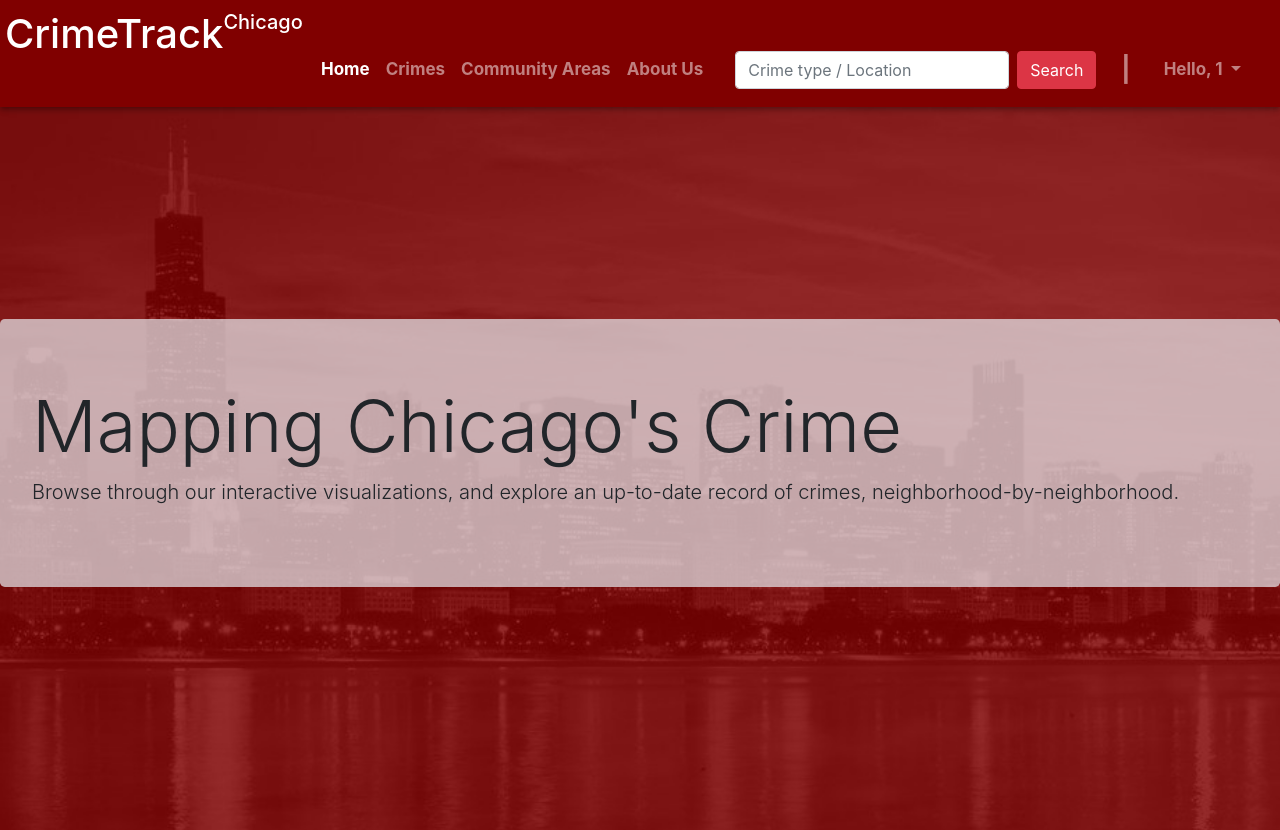
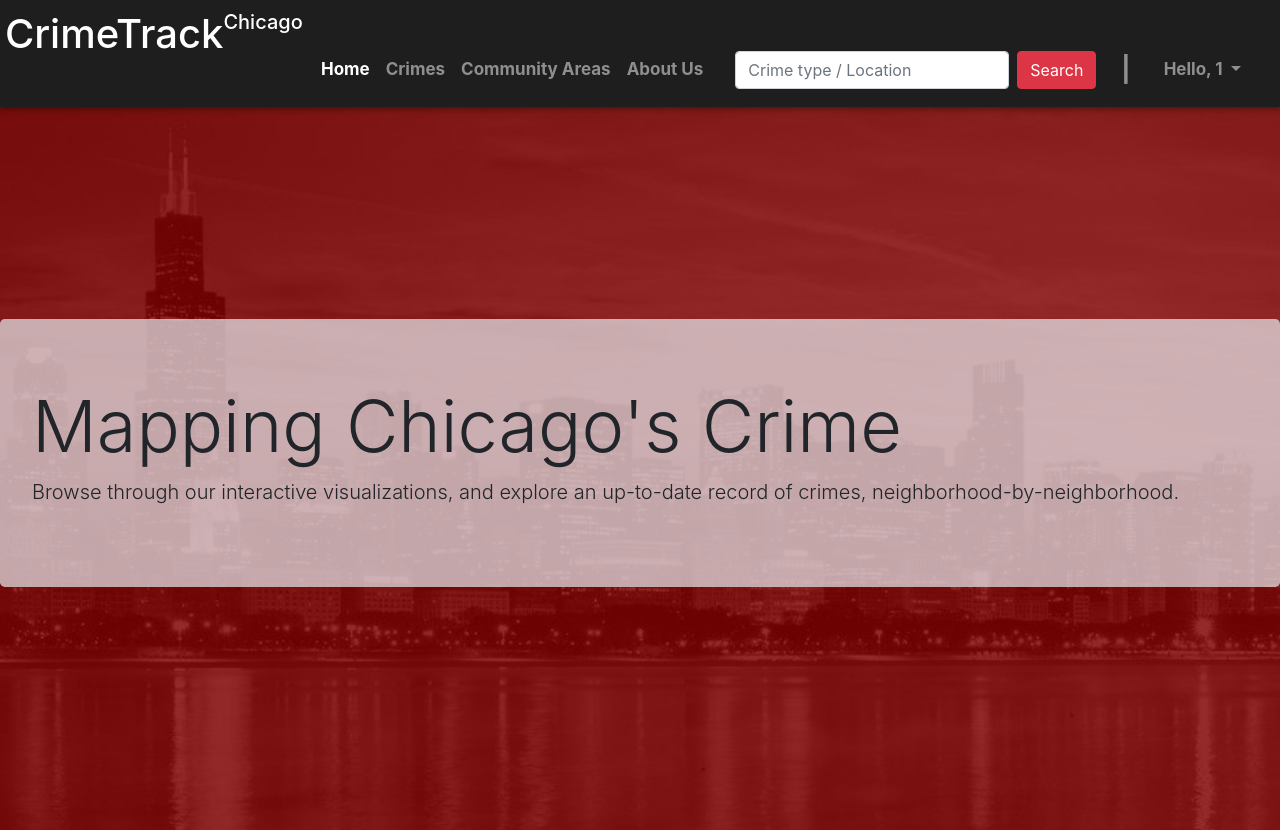
Before and after one commit to michaelclarkcuadrado/crimetrack, a PHP site: page /home.php?username=1 in a window 1280 px wide. Shown: the top 830 px of the page. Run offline with PHP 8.4, Linux system fonts and the light colour scheme; the visitor is signed in with stand-in values (Sample User, id 1).

Commit message:
Add menu bar to index page
changed design slightly

```diff
--- a/Application/src/home.php
+++ b/Application/src/home.php
@@ -16,7 +16,7 @@
         <h1 class="headerTitle">CrimeTrack</h1>
         <div class="subtitle_container"><h5 class="headerTitle">Chicago</h5></div>
         <div style="float:right; display: flex; line-height: 23px" class="login_box">
-			<nav class="navbar navbar-expand-lg navbar-dark" style="background-color: maroon; font-weight: 700; font-size: 17px;">
+			<nav class="navbar navbar-expand-lg navbar-dark" style="font-weight: 700; font-size: 17px;">
 				<button class="navbar-toggler" type="button" data-toggle="collapse" data-target="#navbarSupportedContent" aria-controls="navbarSupportedContent" aria-expanded="false" aria-label="Toggle navigation">
     			<span class="navbar-toggler-icon"></span>
   				</button>
--- a/Application/src/static/css/landing.css
+++ b/Application/src/static/css/landing.css
@@ -5,7 +5,7 @@
     padding-bottom: 10px;
     padding-left: 5px;
     padding-right: 5px;
-    background-color: maroon;
+    background-color: #1e1e1e;
     /*max-height: 76px;*/
 }
 
@@ -25,7 +25,7 @@
 }
 
 .jumbotron {
-    background: rgba(233,236,239, 0.7) !important;
+    background: rgba(233, 236, 239, 0.7) !important;
 }
 
 .copyright_footer {
```
Also changed, not shown: Application/src/index.php (+20 -1 lines).
